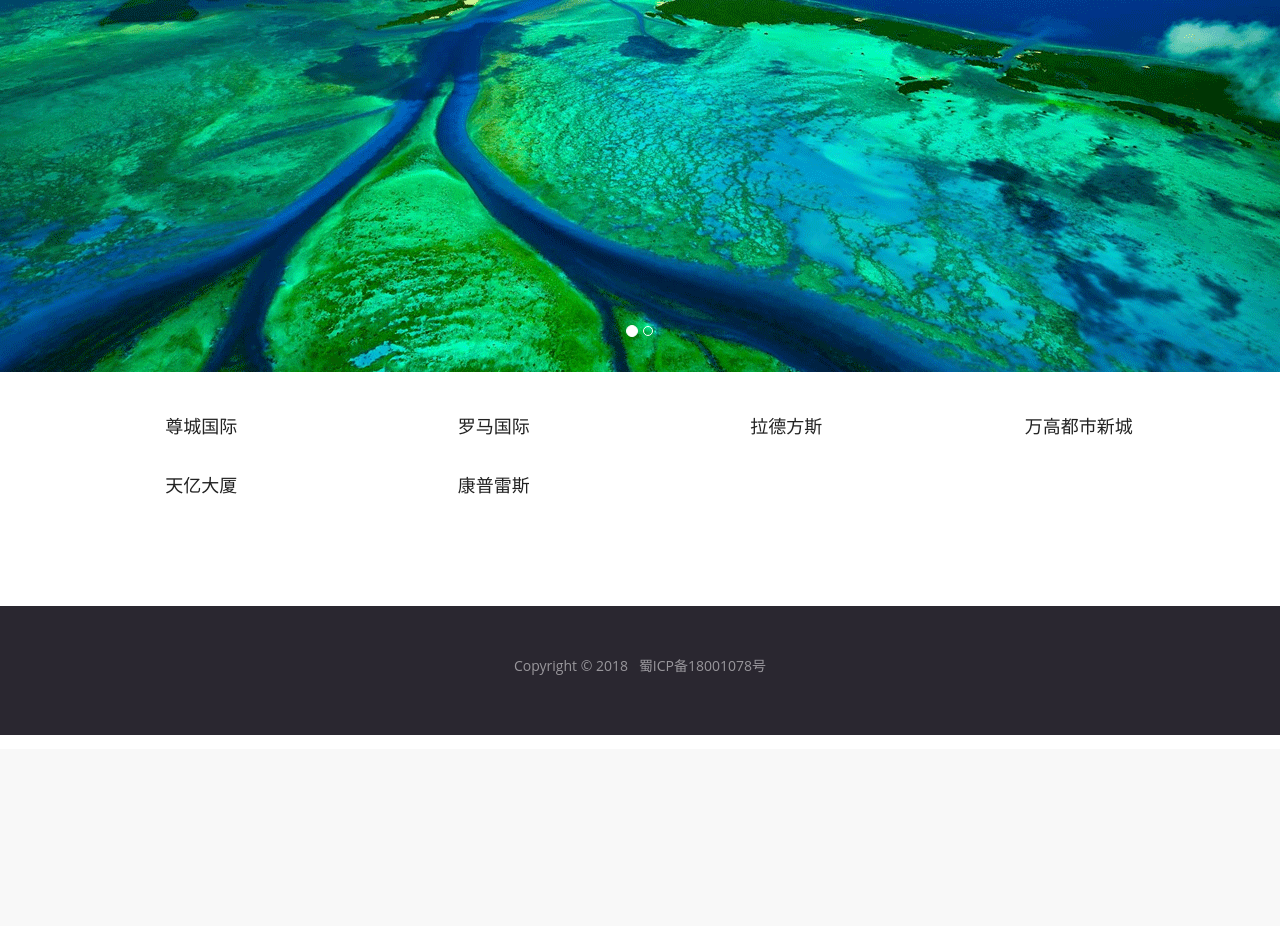
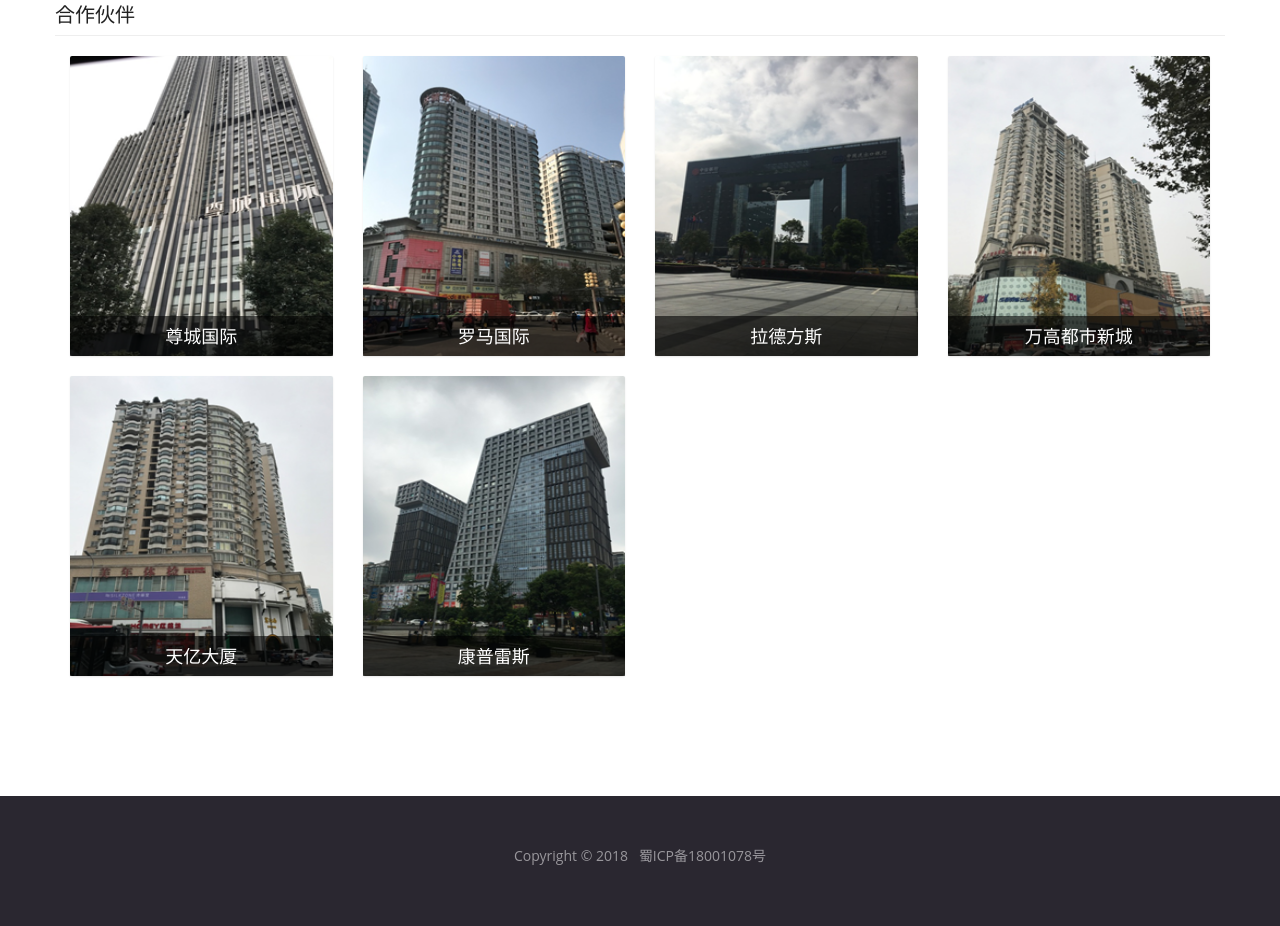
Before and after one commit to shunjiefw/python, a Django app: page /partner/ in a window 1280 px wide. Shown: the part 51-977 px from the top of the page. Before the commit the page ends 786 px from the top, so only its background shows below. Run offline with Django 3.2, Linux system fonts and the light colour scheme; some libraries are stand-ins or nearby versions.

Commit message:
添加一些内容信息

```diff
--- a/shunjie/static/css/index.css
+++ b/shunjie/static/css/index.css
@@ -43,7 +43,7 @@ footer a:hover{
     color: #cf000e;
 }
 .title{
-    font-size: 25px;
+    font-size: 20px;
     padding-bottom: 9px;
     margin: 40px 0 20px;
     border-bottom: 1px solid #eee;
--- a/shunjie/static/css/partner.css
+++ b/shunjie/static/css/partner.css
@@ -1,7 +1,48 @@
 /* 合作伙伴 */
+.partner .item{
+    position: relative;
+    -webkit-transition: all 0.3s ease;
+    -moz-transition: all 0.3s ease;
+    -o-transition: all 0.3s ease;
+    transition: all 0.3s ease;
+    margin-bottom: 20px;
+}
+.partner .item:hover{
+    transform: translateY(-6px);
+    -webkit-transform: translateY(-6px);
+    -moz-transform: translateY(-6px);
+    box-shadow: 0 4px 6px 0 rgba(0,0,0,0.1), 0 2px 4px 0 rgba(0,0,0,0.1);
+    -webkit-box-shadow: 0 4px 6px 0 rgba(0,0,0,0.1), 0 2px 4px 0 rgba(0,0,0,0.1);
+    -moz-box-shadow: 0 4px 6px 0 rgba(0,0,0,0.1),0 2px 4px 0 rgba(0,0,0,0.1);
+    -webkit-transition: all 0.3s ease;
+    -moz-transition: all 0.3s ease;
+    -o-transition: all 0.3s ease;
+    transition: all 0.3s ease;
+}
 .partner .item img{
     width: 100%;
+    height: 300px;
+    -webkit-border-radius: 2px;
+    -moz-border-radius: 2px;
+    border-radius: 2px;
+    -webkit-box-shadow: 0 1px 2px 0 rgba(0,0,0,0.1);
+    -moz-box-shadow: 0 1px 2px 0 rgba(0,0,0,0.1);
+    box-shadow: 0 1px 2px 0 rgba(0,0,0,0.1);
+
 }
 .partner .item h4{
+    margin: 0;
+    position: absolute;
+    bottom: 0;
+    right: 15px;
+    left: 15px;
+    color: #ffffff;
     text-align: center;
+    background: rgba(0,0,0,0.6);
+    -webkit-transition: all 0.3s ease;
+    -moz-transition: all 0.3s ease;
+    -o-transition: all 0.3s ease;
+    transition: all 0.3s ease;
+    height: 40px;
+    line-height: 40px;
 }
--- a/shunjie/templates/index.html
+++ b/shunjie/templates/index.html
@@ -1,5 +1,5 @@
 {% extends 'master.html' %}
-{% block title %}顺洁，让生活更美好！{% endblock %}
+{% block title %}管道疏通，小区绿化，管道更换-顺洁{% endblock %}
 {% block content %}
-    <h1 class="title">首页</h1>
+    <h1 class="title">顺洁，让生活更美好！</h1>
 {% endblock %}
--- a/shunjie/templates/master.html
+++ b/shunjie/templates/master.html
@@ -5,8 +5,9 @@
     <meta name="viewport" content="width=device-width, initial-scale=1.0">
     <meta http-equiv="X-UA-Compatible" content="ie=edge">
     <title>{% block title %} {% endblock %}</title>
-    <meta name="description" content="">
-    <meta name="Keywords" content="">
+    <meta name="Keywords" content="管道疏通，商业管道疏通，家庭管道疏通，管道更换，化粪池清淘，淤泥清洁">
+    <meta name="tags" content="清淘，清洁，管道，疏通，通厕所，通马桶">
+    <meta name="description" content="顺洁环卫，让每个家庭都“通”。致力于楼宇管道疏通、小区环境维护、外墙清洗等物业保洁服务。用专业的技术，精湛的队伍，筑造百姓安居乐业的民生工程。">
     <link rel="shortcut icon" href="/static/images/favicon.ico" type="image/x-icon">
     <link rel="stylesheet" href="/static/css/bootstrap.min.css">
     <link rel="stylesheet" href="/static/css/index.css">
@@ -33,6 +34,7 @@
             </div>
         </div>
     </nav>
+    <!--
     <div class="banner">
         <div id="carousel-example-generic" class="carousel slide" data-ride="carousel">
             <ol class="carousel-indicators">
@@ -49,6 +51,7 @@
             </div>
         </div>
     </div>
+    -->
     <section id="main" class="container">
         {% block content %}{% endblock %}
     </section>
--- a/shunjie/templates/partner.html
+++ b/shunjie/templates/partner.html
@@ -5,28 +5,29 @@
 {% endblock %}
 {% block content %}
     <div class="partner row">
+        <h2 class="title">合作伙伴</h2>
         <div class="col-md-3 col-sm-4 col-xs-12 item">
-            <img src="http://via.placeholder.com/150x100" alt="">
+            <img class="p" src="/static/images/partner/zcgj.png" alt="">
             <h4>尊城国际</h4>
         </div>
         <div class="col-md-3 col-sm-4 col-xs-12 item">
-            <img src="http://via.placeholder.com/150x100" alt="">
+            <img class="p" src="/static/images/partner/lmgj.png" alt="">
             <h4>罗马国际</h4>
         </div>
         <div class="col-md-3 col-sm-4 col-xs-12 item">
-            <img src="http://via.placeholder.com/150x100" alt="">
+            <img src="/static/images/partner/ldws.png" alt="">
             <h4>拉德方斯</h4>
         </div>
         <div class="col-md-3 col-sm-4 col-xs-12 item">
-            <img src="http://via.placeholder.com/150x100" alt="">
+            <img class="p" src="/static/images/partner/wgds.png" alt="">
             <h4>万高都市新城</h4>
         </div>
         <div class="col-md-3 col-sm-4 col-xs-12 item">
-            <img src="http://via.placeholder.com/150x100" alt="">
+            <img class="p" src="/static/images/partner/tyds.png" alt="">
             <h4>天亿大厦</h4>
         </div>
         <div class="col-md-3 col-sm-4 col-xs-12 item">
-            <img src="http://via.placeholder.com/150x100" alt="">
+            <img class="p" src="/static/images/partner/kpls.png" alt="">
             <h4>康普雷斯</h4>
         </div>
     </div>
```
Also changed, not shown: shunjie/static/css/about.css (+10 -0 lines), shunjie/templates/about.html (+11 -2 lines), shunjie/static/images/logo.jpg (added), shunjie/static/images/partner/kpls.png (added), shunjie/static/images/partner/ldws.png (added), shunjie/static/images/partner/lmgj.png (added), shunjie/static/images/partner/tyds.png (added), shunjie/static/images/partner/wgds.png (added), shunjie/static/images/partner/zcgj.png (added), shunjie/static/images/wx.jpg (added).
